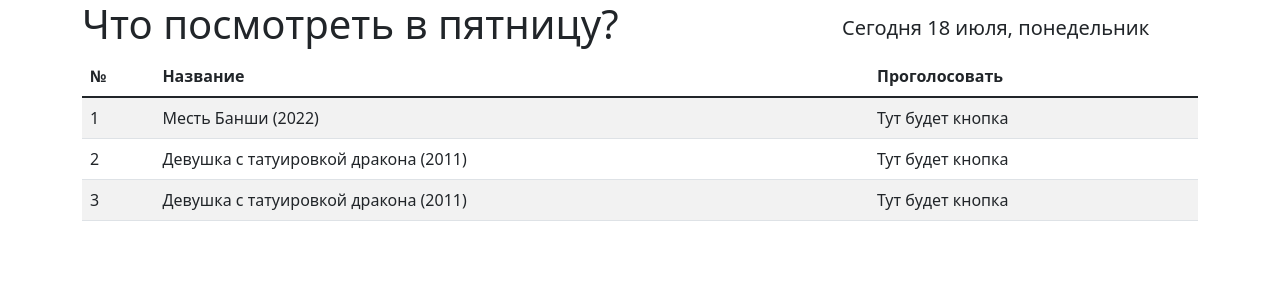
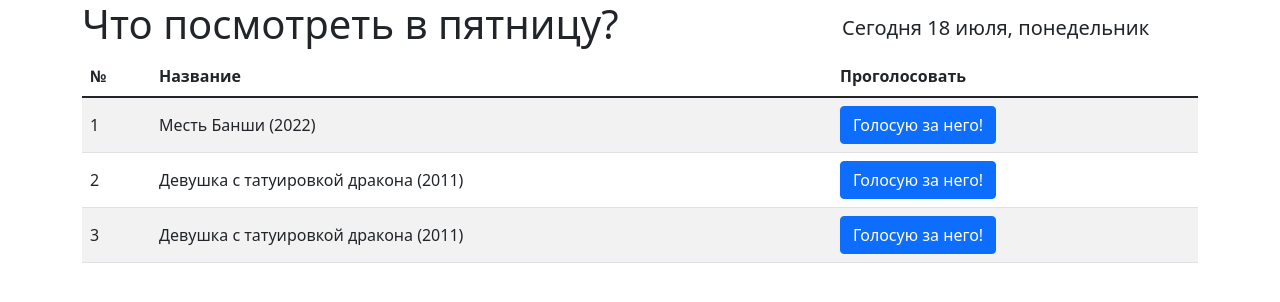
Before and after one commit to ekatrif/films-rating, a Vue app: page / in a window 1280 px wide. Shown: the top 302 px of the page. Built offline with nearby package versions, Linux system fonts and the light colour scheme.

Commit message:
fixed margin-bottom

```diff
--- a/src/components/FilmCard.vue
+++ b/src/components/FilmCard.vue
@@ -92,6 +92,7 @@ export default {
   flex-direction: column;
   justify-content: space-between;
   gap: 3%;
+  margin-bottom: 60px;
 }
 .film-card__poster {
   margin-top: 3%;
@@ -120,7 +121,6 @@ export default {
   gap: 3%;
   font-size: 90%;
   line-height: 2;
-  margin-bottom: 10%;
 }
 .about__name {
   color: rgba(21, 25, 29, 0.7);
--- a/src/components/FilmsTable.vue
+++ b/src/components/FilmsTable.vue
@@ -37,4 +37,8 @@ export default {
 </script>
 
 <!-- Add "scoped" attribute to limit CSS to this component only -->
-<style scoped></style>
+<style scoped>
+table {
+  vertical-align: middle;
+}
+</style>
--- a/src/components/TableRow.vue
+++ b/src/components/TableRow.vue
@@ -27,7 +27,9 @@
       </transition>
     </td>
 
-    <td>Тут будет кнопка</td>
+    <td>
+      <button type="button" class="btn btn-primary">Голосую за него!</button>
+    </td>
   </tr>
 </template>
 
```
